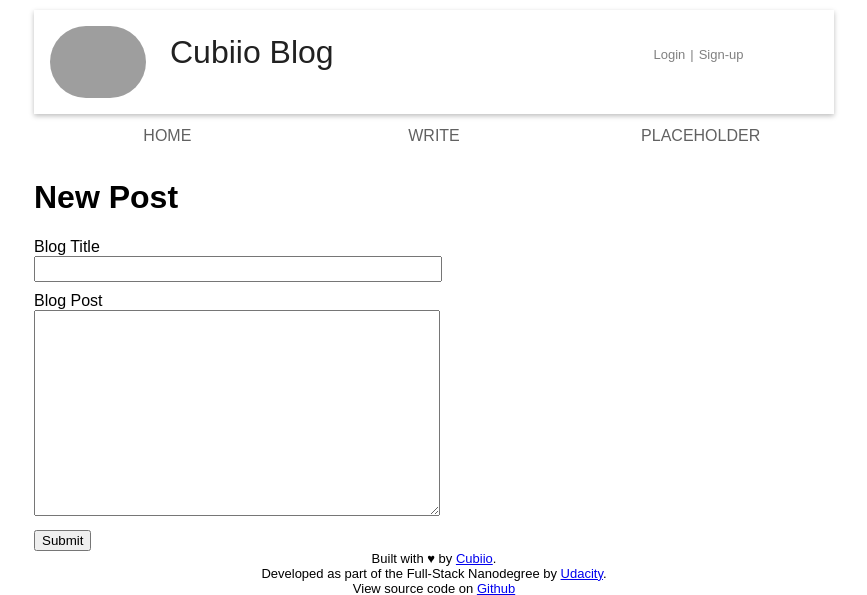
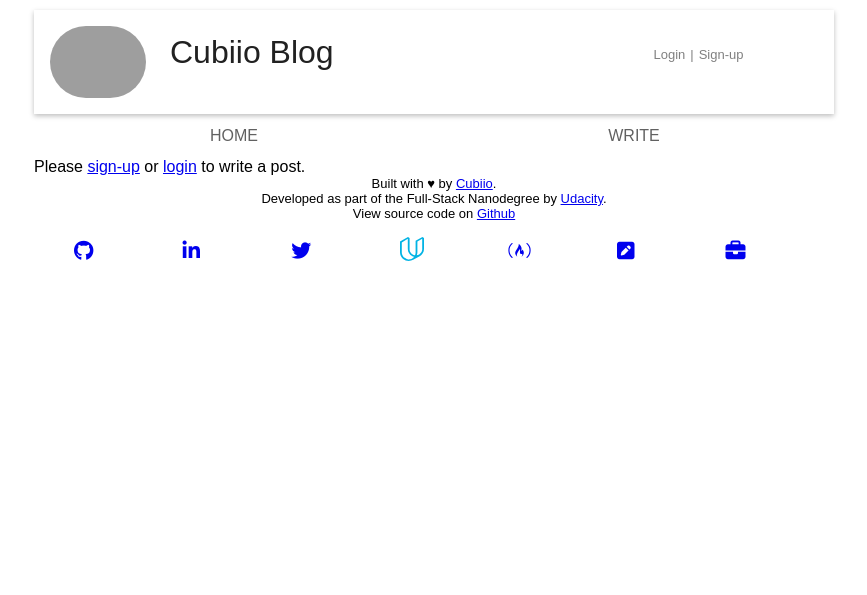
Before and after one commit to sam-atkins/fsnd-blog, a Python web app: template templates/newpost.html in a window 1280 px wide. Shown: the top 595 px of the page, without its empty margins (206-1073 px from the left). Run offline with Jinja, Linux system fonts and the light colour scheme; the template is opened without the code that fills it, so the values that code supplies are empty; some libraries are stand-ins or nearby versions; grey boxes are pictures that could not be loaded.

Commit message:
feat: User login recognised in home and newpost
- logged in user recognised on home page and greeted
- logged in user recognised on newpost and greeted
- only logged in users can reach newpost page
- anon users on newpost page requested to signup/login

```diff
--- a/templates/base.html
+++ b/templates/base.html
@@ -39,15 +39,9 @@
 	  <ul class="nav__list">
 	    <li class="nav__item"><a href="/">Home</a></li>
 	    <li class="nav__item"><a href="/newpost">Write</a></li>
-	    <li class="nav__item"><a href="#">placeholder</a></li>
+	    {# <li class="nav__item"><a href="#">placeholder</a></li> #}
 	  </ul>
 	</nav>
-
-{# 	<a href="/" class="main-title">
-	    <h1>Cubiio Blog</h1>
-	</a>
-	Add new post <a href="/newpost">click here</a>
-	<hr> #}
 
 {# START Content #}
 
--- a/templates/main.html
+++ b/templates/main.html
@@ -1,5 +1,10 @@
 {% extends "base.html" %}
 {% block content %}
+
+	{% if username %}
+		<h2>Welcome, {{username}}!</h2>
+		{% else %}
+	{% endif %}
 
 	{% for post in posts %}
 		<div class="blog">
--- a/templates/newpost.html
+++ b/templates/newpost.html
@@ -2,8 +2,8 @@
 
 {% block content %}
 
-	<h1>New Post</h1>
-
+	{% if username %}
+	<h2>What do you want to write {{username}}?</h2>
 	<form method="post">
 	    <label>
 	        <div>Blog Title</div>
@@ -18,5 +18,10 @@
 	    </div>
 	    <input type="submit">
 	</form>
+	{% else %}
+	Please <a href="/signup">sign-up</a> or
+	<a href="/login">login</a> to write a post.
+
+	{% endif %}
 
 {% endblock content %}
```
Also changed, not shown: myapp/views.py (+25 -10 lines).
